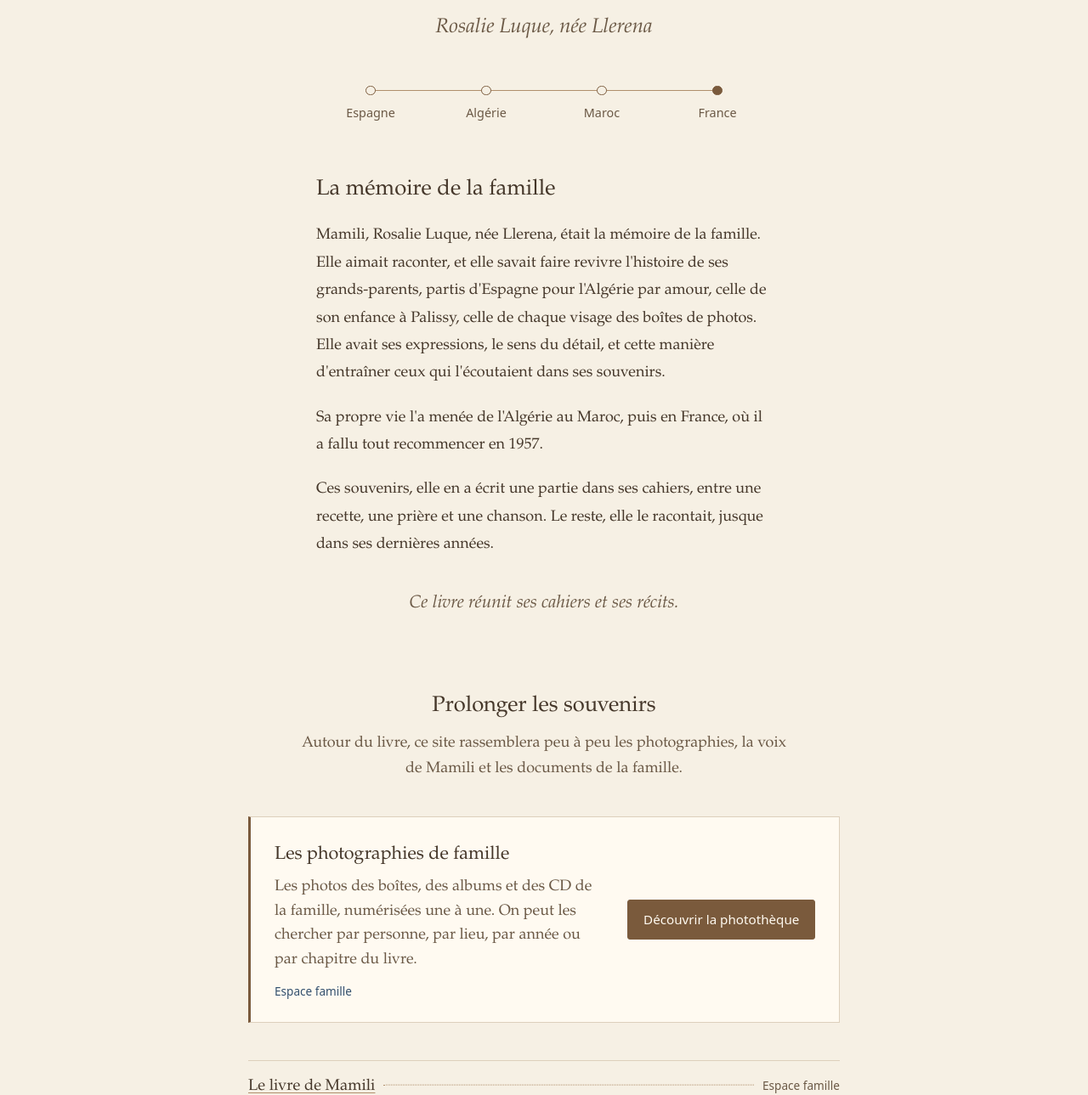
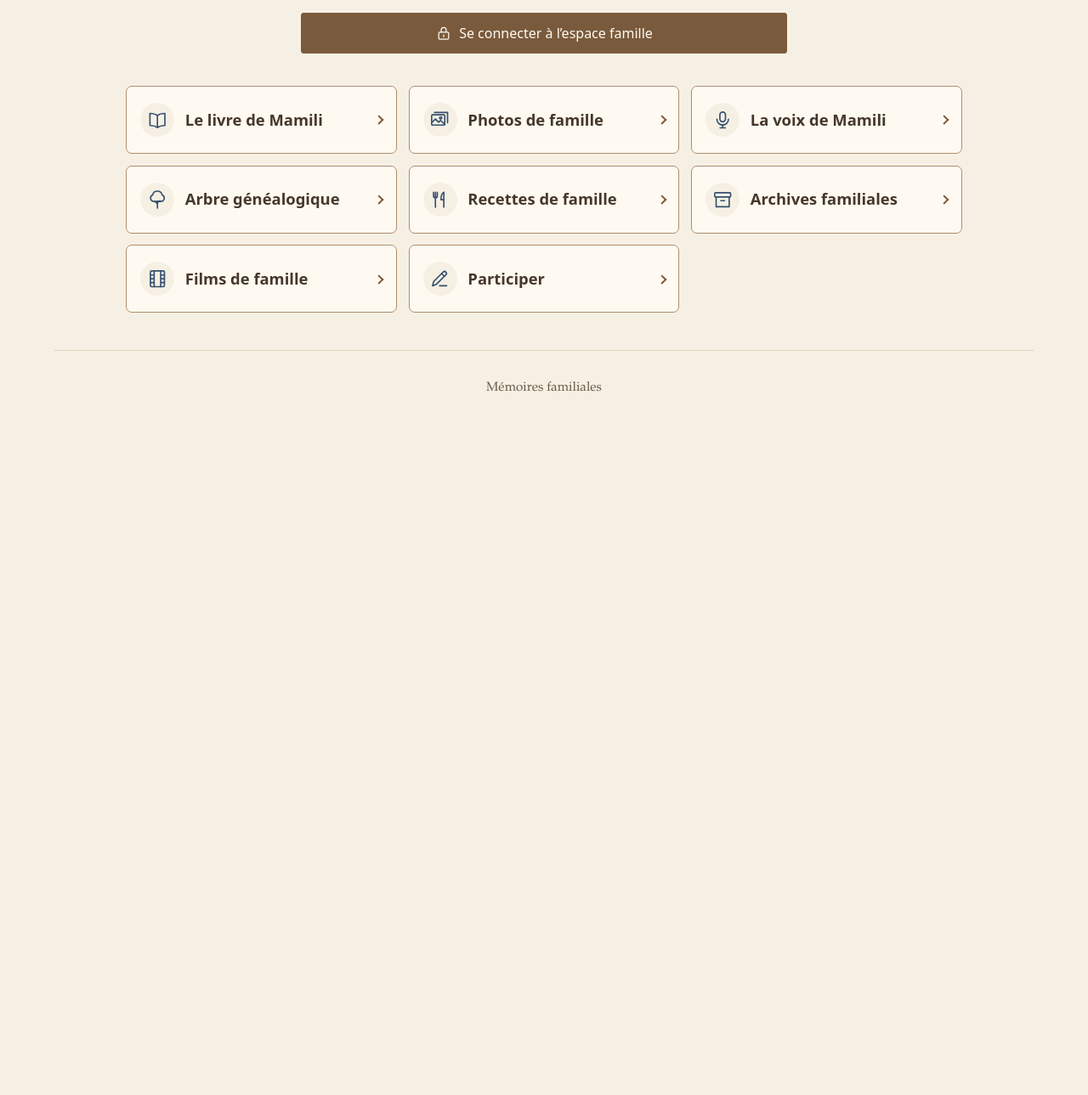
Before and after one commit to memoires-familiales/memoires-familiales.github.io, a plain HTML site: page index.html in a window 1280 px wide. Shown: the part 271-1560 px from the top of the page at 85% size. After the commit the page ends 800 px from the top, so only its background shows below. Drawn offline with Linux system fonts and the light colour scheme.

Commit message:
Simplifier la page d’accueil et mettre les rubriques en avant

```diff
--- a/assets/css/accueil.css
+++ b/assets/css/accueil.css
@@ -1,222 +1,116 @@
-/* Page d'accueil */
+/* Page d’accueil */
 
-.ouverture {
-  max-width: var(--large);
-  margin: 0 auto;
-  padding: 4.5rem 1.25rem 3.5rem;
-  text-align: center;
-}
-
-.ouverture h1 {
-  margin: 0;
-  font-size: clamp(3.6rem, 12vw, 6.5rem);
-  font-weight: normal;
-  line-height: 1;
-  letter-spacing: 0.01em;
-}
-
-.ouverture .sous-titre {
-  margin: 1rem 0 0;
-  font-size: clamp(1.2rem, 3.4vw, 1.5rem);
-  font-style: italic;
-  color: var(--encre-douce);
-}
-
-/* La route de sa vie : un trait, quatre étapes. */
-
-.route {
-  --hauteur-point: 0.7rem;
-  position: relative;
-  display: grid;
-  grid-template-columns: repeat(4, 1fr);
-  max-width: 34rem;
-  margin: 3rem auto 0;
-  padding: 0;
-  list-style: none;
-  font-family: var(--sans);
-  font-size: 0.9rem;
-  color: var(--encre-douce);
-}
-
-.route::before {
-  content: "";
-  position: absolute;
-  top: calc(var(--hauteur-point) / 2);
-  left: 12.5%;
-  right: 12.5%;
-  height: 1px;
-  background: var(--cafe);
-  transform-origin: left center;
-  animation: tracer 1.6s cubic-bezier(.5, 0, .2, 1) 0.3s both;
-}
-
-.route li {
-  position: relative;
-  padding-top: calc(var(--hauteur-point) + 0.6rem);
-  animation: apparaitre 0.5s ease-out both;
-}
-
-.route li::before {
-  content: "";
-  position: absolute;
-  top: 0;
-  left: 50%;
-  width: var(--hauteur-point);
-  height: var(--hauteur-point);
-  margin-left: calc(var(--hauteur-point) / -2);
-  border: 1px solid var(--cafe-fonce);
-  border-radius: 50%;
-  background: var(--papier);
-}
-
-.route li:last-child::before { background: var(--cafe-fonce); }
-
-.route li:nth-child(1) { animation-delay: 0.3s; }
-.route li:nth-child(2) { animation-delay: 0.75s; }
-.route li:nth-child(3) { animation-delay: 1.2s; }
-.route li:nth-child(4) { animation-delay: 1.65s; }
-
-@keyframes tracer { from { transform: scaleX(0); } to { transform: scaleX(1); } }
-@keyframes apparaitre { from { opacity: 0; } to { opacity: 1; } }
-
-/* Le texte de présentation */
-
-.recit {
-  max-width: var(--mesure);
+.accueil {
+  max-width: 64rem;
   margin: 0 auto;
   padding: 0 1.25rem;
 }
 
-.recit h2 {
-  margin: 0 0 1rem;
-  font-size: 1.6rem;
-  font-weight: normal;
-}
-
-.recit p { margin: 0 0 1.1em; line-height: 1.8; }
-
-.recit .envoi {
-  margin: 2.2rem 0 0;
-  text-align: center;
-  font-size: 1.3rem;
-  font-style: italic;
-  color: var(--encre-douce);
-}
-
-/* Prolonger les souvenirs */
-
-.prolonger {
-  max-width: 46rem;
-  margin: 5rem auto 0;
-  padding: 0 1.25rem;
-}
-
-.prolonger > h2 {
-  margin: 0 0 0.4rem;
-  font-size: 1.6rem;
-  font-weight: normal;
+.accueil__introduction {
+  max-width: 43rem;
+  margin: 0 auto;
+  padding: clamp(1.6rem, 4vw, 3.1rem) 0 clamp(1.4rem, 3.2vw, 2.4rem);
   text-align: center;
 }
 
-.prolonger > .chapeau {
-  margin: 0 auto 2.5rem;
-  max-width: var(--mesure);
-  text-align: center;
-  color: var(--encre-douce);
+.accueil__introduction h1 {
+  margin: 0;
+  font-size: clamp(2rem, 5vw, 3.4rem);
+  font-weight: normal;
+  line-height: 1.12;
 }
 
-/* La rubrique ouverte */
-
-.rubrique-ouverte {
-  display: grid;
-  grid-template-columns: 1fr auto;
-  gap: 1rem 2rem;
-  align-items: center;
-  padding: 1.6rem 1.75rem;
-  background: var(--carton);
-  border: 1px solid var(--filet);
-  border-left: 3px solid var(--cafe-fonce);
+.accueil__introduction p {
+  max-width: 36rem;
+  margin: 0.65rem auto 0;
+  color: var(--encre-douce);
+  line-height: 1.55;
 }
 
-.rubrique-ouverte h3 {
-  margin: 0;
-  font-size: 1.35rem;
-  font-weight: normal;
+.accueil__connexion {
+  display: inline-flex;
+  min-height: 3rem;
+  align-items: center;
+  justify-content: center;
+  gap: 0.5rem;
+  margin-top: 0.5rem;
+  font-size: 1rem;
 }
 
-.rubrique-ouverte p { margin: 0.35rem 0 0; color: var(--encre-douce); line-height: 1.6; }
-
-.rubrique-ouverte .etat {
-  display: block;
-  margin-top: 0.6rem;
-  font-family: var(--sans);
-  font-size: 0.85rem;
-  color: var(--stylo);
+.accueil__connexion .icone {
+  display: flex;
+  flex: 0 0 1.25rem;
 }
 
-/* Le sommaire des rubriques à venir */
+.accueil__connexion .icone svg { width: 100%; }
 
-.sommaire {
-  margin: 2.75rem 0 0;
+.accueil__rubriques {
+  display: grid;
+  grid-template-columns: repeat(3, minmax(0, 1fr));
+  gap: 0.85rem;
+  margin: 0;
   padding: 0;
   list-style: none;
 }
 
-.sommaire li { padding: 0.9rem 0; border-bottom: 1px solid var(--filet); }
-.sommaire li:first-child { border-top: 1px solid var(--filet); }
+.accueil__rubriques li { display: flex; }
 
-.sommaire .ligne {
+.accueil__rubrique {
   display: flex;
-  align-items: baseline;
-  gap: 0.6rem;
+  flex: 1;
+  align-items: center;
+  gap: 0.8rem;
+  min-height: 5rem;
+  padding: 0.75rem 1rem;
+  border: 1px solid var(--cafe);
+  border-radius: 7px;
+  background: var(--carton);
+  color: var(--encre);
+  font: 600 1.15rem/1.35 var(--sans);
+  overflow-wrap: anywhere;
+  text-decoration: none;
 }
 
-.sommaire h3 {
-  margin: 0;
-  font-size: 1.15rem;
-  font-weight: normal;
+.accueil__rubrique .icone {
+  display: grid;
+  flex: none;
+  width: 2.5rem;
+  height: 2.5rem;
+  place-items: center;
+  border-radius: 50%;
+  background: var(--papier);
+  color: var(--stylo);
 }
 
-.sommaire h3 a { color: var(--encre); text-decoration-color: var(--cafe); }
-.sommaire h3 a:hover { color: var(--cafe-fonce); }
+.accueil__rubrique .icone svg { width: 1.65rem; height: 1.65rem; }
 
-/* points de conduite, comme dans le sommaire du livre */
-.sommaire .ligne::after {
+.accueil__rubrique::after {
   content: "";
-  order: 2;
-  flex: 1;
-  min-width: 1.5rem;
-  border-bottom: 1px dotted var(--cafe);
-  transform: translateY(-0.3em);
+  flex: none;
+  width: 0.48rem;
+  height: 0.48rem;
+  margin-left: auto;
+  border-top: 2px solid currentColor;
+  border-right: 2px solid currentColor;
+  transform: rotate(45deg);
+  color: var(--cafe-fonce);
 }
 
-.sommaire .etat {
-  order: 3;
-  font-family: var(--sans);
-  font-size: 0.85rem;
-  color: var(--encre-douce);
-  white-space: nowrap;
+.accueil__rubrique:hover,
+.accueil__rubrique:focus-visible {
+  border-color: var(--stylo);
+  text-decoration: underline;
+  text-underline-offset: 0.2em;
 }
 
-.sommaire p {
-  margin: 0.25rem 0 0;
-  max-width: 34rem;
-  font-size: 1rem;
-  line-height: 1.55;
-  color: var(--encre-douce);
+[data-page="accueil"] .menu-bouton { min-height: 2.75rem; font-size: 1rem; }
+[data-page="accueil"] .pied { margin-top: 2.75rem; }
+
+@media (max-width: 54rem) {
+  .accueil__rubriques { grid-template-columns: repeat(2, minmax(0, 1fr)); }
 }
 
-.prolonger .note {
-  margin: 2rem 0 0;
-  font-size: 0.95rem;
-  font-style: italic;
-  color: var(--encre-douce);
-  text-align: center;
+@media (max-width: 35rem) {
+  .accueil__rubriques { grid-template-columns: minmax(0, 1fr); gap: 0.6rem; }
+  .accueil__rubrique { min-height: 3.85rem; padding-block: 0.55rem; }
 }
-
-@media (max-width: 34rem) {
-  .ouverture { padding-top: 3rem; }
-  .route { font-size: 0.8rem; }
-  .rubrique-ouverte { grid-template-columns: 1fr; padding: 1.3rem 1.2rem; }
-  .rubrique-ouverte .bouton { justify-self: start; }
-}
--- a/assets/js/site.js
+++ b/assets/js/site.js
@@ -51,6 +51,14 @@
   var nav = document.querySelector("[data-nav]");
   if (!nav) return;
 
+  if (page === "accueil") {
+    var lienRecherche = document.querySelector("[data-lien-recherche]");
+    if (lienRecherche && RECHERCHE_DISPONIBLE) lienRecherche.hidden = false;
+    document.querySelectorAll(".accueil [data-icone]").forEach(function (lien) {
+      lien.prepend(icone(lien.getAttribute("data-icone")));
+    });
+  }
+
   var bouton = document.createElement("button");
   bouton.type = "button";
   bouton.className = "menu-bouton";
@@ -98,7 +106,6 @@
       li.appendChild(a);
       liste.appendChild(li);
     });
-    Array.prototype.forEach.call(document.querySelectorAll("[data-etat-famille]"), function (n) { n.textContent = n.getAttribute("data-etat-famille"); });
   }
 
   nav.textContent = "";
--- a/index.html
+++ b/index.html
@@ -3,8 +3,8 @@
 <head>
 <meta charset="UTF-8">
 <meta name="viewport" content="width=device-width, initial-scale=1">
-<title>Mamili — Mémoires familiales</title>
-<meta name="description" content="Mamili, Rosalie Luque, née Llerena : le livre de ses souvenirs et l'espace numérique de la famille.">
+<title>Mémoires de Mamili — Mémoires familiales</title>
+<meta name="description" content="Le site qui prolonge le livre de Mamili et rassemble les souvenirs de la famille.">
 <meta name="robots" content="noindex">
 <link rel="icon" href="assets/img/favicon.svg" type="image/svg+xml">
 <link rel="stylesheet" href="assets/css/site.css">
@@ -17,78 +17,32 @@
   <nav aria-label="Navigation principale" data-nav><a href="phototheque/index.html">Photothèque</a></nav>
 </header>
 
-<main>
-  <section class="ouverture">
-    <h1>Mamili</h1>
-    <p class="sous-titre">Rosalie Luque, née Llerena</p>
-    <ol class="route" aria-label="Les pays de son histoire">
-      <li>Espagne</li>
-      <li>Algérie</li>
-      <li>Maroc</li>
-      <li>France</li>
-    </ol>
-  </section>
+<main class="accueil">
+  <div class="accueil__introduction">
+    <h1>Mémoires de Mamili</h1>
+    <p>Ce site prolonge le travail commencé avec le livre de Mamili, pour enrichir et transmettre la mémoire de notre famille.</p>
+    <p data-lien-public>
+      <a class="bouton accueil__connexion" href="https://espace-famille.pages.dev/" data-icone="famille">Se connecter à l’espace famille</a>
+    </p>
+  </div>
 
-  <article class="recit">
-    <h2>La mémoire de la famille</h2>
-
-    <p>Mamili, Rosalie Luque, née Llerena, était la mémoire de la famille. Elle aimait raconter, et elle savait faire revivre l'histoire de ses grands-parents, partis d'Espagne pour l'Algérie par amour, celle de son enfance à Palissy, celle de chaque visage des boîtes de photos. Elle avait ses expressions, le sens du détail, et cette manière d'entraîner ceux qui l'écoutaient dans ses souvenirs.</p>
-
-    <p>Sa propre vie l'a menée de l'Algérie au Maroc, puis en France, où il a fallu tout recommencer en 1957.</p>
-
-    <p>Ces souvenirs, elle en a écrit une partie dans ses cahiers, entre une recette, une prière et une chanson. Le reste, elle le racontait, jusque dans ses dernières années.</p>
-
-    <p class="envoi">Ce livre réunit ses cahiers et ses récits.</p>
-  </article>
-
-  <section class="prolonger" aria-labelledby="titre-prolonger">
-    <h2 id="titre-prolonger">Prolonger les souvenirs</h2>
-    <p class="chapeau">Autour du livre, ce site rassemblera peu à peu les photographies, la voix de Mamili et les documents de la famille.</p>
-
-    <div class="rubrique-ouverte">
-      <div>
-        <h3>Les photographies de famille</h3>
-        <p>Les photos des boîtes, des albums et des CD de la famille, numérisées une à une. On peut les chercher par personne, par lieu, par année ou par chapitre du livre.</p>
-        <span class="etat" data-etat-famille="Photos en ligne pour la famille">Espace famille</span>
-      </div>
-      <a class="bouton" href="phototheque/index.html">Découvrir la photothèque</a>
-    </div>
-
-    <ul class="sommaire">
-      <li>
-        <div class="ligne"><h3><a href="livre/index.html">Le livre de Mamili</a></h3><span class="etat" data-etat-famille="Sommaire en ligne">Espace famille</span></div>
-        <p>Le sommaire du livre, chapitre par chapitre, avec les photos et les enregistrements qui s'y rattachent.</p>
-      </li>
-      <li>
-        <div class="ligne"><h3><a href="arbre/index.html">Notre arbre généalogique</a></h3><span class="etat" data-etat-famille="Premières branches disponibles — en cours de consolidation">Espace famille</span></div>
-        <p>Une fiche par personne : ses liens de parenté, ses dates et ses lieux, ses photographies et les documents qui la concernent.</p>
-      </li>
-      <li>
-        <div class="ligne"><h3><a href="voix/index.html">La voix de Mamili</a></h3><span class="etat" data-etat-famille="Extraits en ligne pour la famille">Espace famille</span></div>
-        <p>Des extraits de ses enregistrements, avec leur transcription, rangés selon les chapitres du livre.</p>
-      </li>
-      <li>
-        <div class="ligne"><h3><a href="archives/index.html">Les archives familiales</a></h3><span class="etat">Plus tard</span></div>
-        <p>Actes, lettres, articles et cartes qui éclairent son histoire et celle de la famille.</p>
-      </li>
-      <li>
-        <div class="ligne"><h3><a href="films/index.html">Les films de famille</a></h3><span class="etat">Plus tard</span></div>
-        <p>Les films tournés en famille, une fois numérisés.</p>
-      </li>
-      <li>
-        <div class="ligne"><h3><a href="participer/index.html">Participer</a></h3><span class="etat">Ouvert</span></div>
-        <p>Mettre un nom sur un visage, corriger une date, ajouter un souvenir à une photo.</p>
-      </li>
+  <nav aria-label="Rubriques du site">
+    <ul class="accueil__rubriques" role="list">
+      <li><a class="accueil__rubrique" href="livre/index.html" data-icone="livre">Le livre de Mamili</a></li>
+      <li><a class="accueil__rubrique" href="phototheque/index.html" data-icone="phototheque">Photos de famille</a></li>
+      <li><a class="accueil__rubrique" href="voix/index.html" data-icone="voix">La voix de Mamili</a></li>
+      <li><a class="accueil__rubrique" href="arbre/index.html" data-icone="arbre">Arbre généalogique</a></li>
+      <li><a class="accueil__rubrique" href="recettes/index.html" data-icone="recettes">Recettes de famille</a></li>
+      <li><a class="accueil__rubrique" href="archives/index.html" data-icone="archives">Archives familiales</a></li>
+      <li><a class="accueil__rubrique" href="films/index.html" data-icone="films">Films de famille</a></li>
+      <li data-lien-recherche hidden><a class="accueil__rubrique" href="recherche/index.html" data-icone="recherche">Rechercher dans le site</a></li>
+      <li><a class="accueil__rubrique" href="participer/index.html" data-icone="participer">Participer</a></li>
     </ul>
-
-    <p class="note" data-etat-famille="Les photographies, les enregistrements et les documents de cet espace sont réservés aux proches autorisés. Merci de ne pas les diffuser.">Les photographies, les enregistrements et les documents sont réservés aux proches autorisés.</p>
-    <p data-lien-public><a class="bouton" href="https://espace-famille.pages.dev/">Se connecter à l’espace famille</a></p>
-  </section>
+  </nav>
 </main>
 
 <footer class="pied">
   <p>Mémoires familiales</p>
-  <em>Préserver notre histoire, transmettre nos souvenirs.</em>
 </footer>
 
 <script src="assets/js/site.js"></script>
```
Also changed, not shown: 1 other file.
